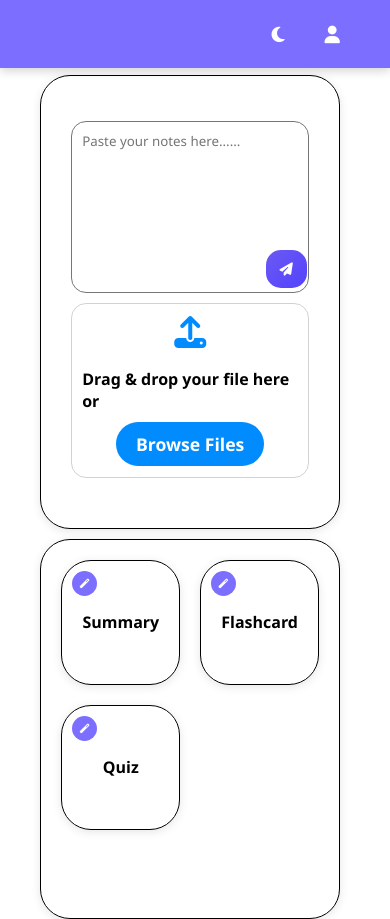
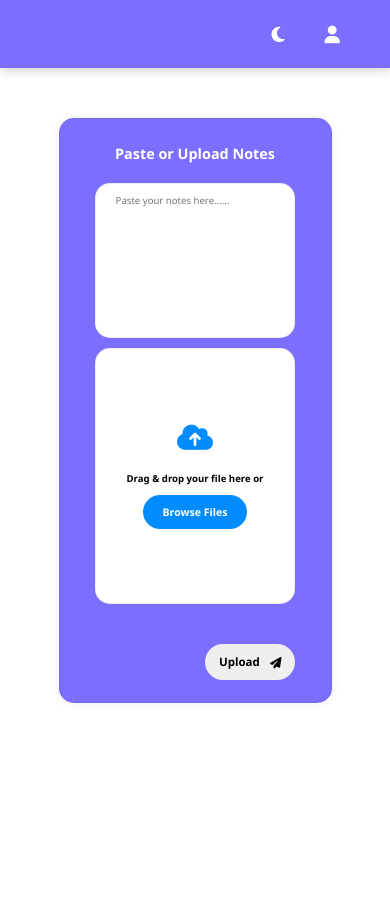
Before and after one commit to CHINMAYBHT/WEB_TECH_PROJECT, a website: page public/assets/pages/uploadNotes.html in a window 390 px wide. Drawn offline with Linux system fonts and the light colour scheme.

```diff
--- a/public/assets/CSS/uploadNotes.css
+++ b/public/assets/CSS/uploadNotes.css
@@ -22,6 +22,41 @@
 
 
 
+/* Loader */
+.loader{
+    display: none;
+    position: fixed;
+    top: 0;
+    left: 0;
+    width: 100%;
+    height: 100%;
+    background: rgba(0, 0, 0, 0.7);
+    z-index: 9999;
+}
+
+.loader.display{
+    display: block;
+}
+
+.loader::before{
+    content: "";
+    position: absolute;
+    top: 50%;
+    left: 50%;
+    transform: translate(-50%, -50%);
+    width: 50px;
+    height: 50px;
+    border: 5px solid rgba(255, 255, 255, 0.1);
+    border-radius: 50%;
+    border-top-color: #fff;
+    animation: spin 1.3s linear infinite;
+}
+
+@keyframes spin {
+    to {
+        transform: translate(-50%, -50%) rotate(360deg);
+    }
+}
 
 
 
@@ -36,87 +71,63 @@
     width: 100vw;
     padding-top: 2%;
     display: flex;
-    justify-content: right;
+    justify-content: center;
 }
 
 .container{
     display: flex;
+    flex-direction: column;
     height: 85%;
-    width: 90%;
+    width: 70%;
     gap: 10px;
     margin:0px 50px 0px 50px;
     justify-content: space-between;
+    border: 1px solid rgba(0, 0, 0, 0.076);
+    box-shadow: 0px 0px 10px rgba(0, 0, 0, 0.076);
+    border-radius: 15px;
+    padding: 10px;
+    background-color: #7C6FFF;
+}
 
+.uploadfilesbutton{
+    display: flex;
+    justify-content: end;
+    width: 90%;
+    margin-bottom: 10px;
+}
+.send{
+    margin-bottom: 2px;
+    border: none;
+    /* background: linear-gradient(135deg, #6b59f2 0%, #5343fe 100%); */
+    color: white;
+    border-radius: 25px;
+    padding: 10px 14px;
+    cursor: pointer;
+    font-size: 1.2em;
+    display: flex;
+    gap:10px;
+    font-weight: bold;
+    color: black;
+}
+.send:hover{
+    /* background: linear-gradient(135deg, #5540f4 0%, #3e2ef2 100%); */
+}
+.send>.fa-paper-plane{
+    margin-top: 4px;
 }
 
 
 
-/* Upload file */
+
+
+
+
+
+/* Upload */
 .upload{
     flex: 4;
-    border: 1px solid black;
-    box-shadow: 0 2px 10px rgba(0, 0, 0, 0.1);
-    border-radius: 30px;
 }
 
-
-/* Generate flashcards etc */
-.preview{
-    padding: 20px;
-    flex: 1;
-    border-radius: 30px;
-    border: 1px solid white;
-    display: grid;
-    grid-template-columns:125px 125px;
-    grid-template-rows: 125px 125px;
-    border: 1px solid black;
-    box-shadow: 0 2px 10px rgba(0, 0, 0, 0.1);
-    gap: 20px;
-}
-
-.summary,.flashcard,.quiz{
-    position: relative;
-    /* background-color: rgba(125, 91, 112, 0.537); */
-    background-color: rgba(255, 255, 255,0.8);
-    border-radius: 30px;
-    padding: 20px;
-    display: flex;
-    justify-content: center;
-    align-items: center;
-    border: 1px solid black;
-    box-shadow: 0 2px 10px rgba(0, 0, 0, 0.1);
-    cursor: pointer;
-    /* color: white; */
-}
-
-.summary:hover,.flashcard:hover,.quiz:hover{
-    /* background-color: rgba(154, 113, 138, 0.537); */
-    background-color: rgba(255, 255, 255, 0.543);
-}
-
-.head{
-    font-size: 1em;
-    font-weight: bold;
-}
-
-
-.preview .magic{
-    background: #7C6FFF;
-    border-radius: 50%;
-    padding: 8px;
-    position: absolute;
-    font-size: 0.6em;
-    top: 8%;
-    left: 8%;
-    color: white;
-}
-
-.preview .magic:hover{
-    background-color: #6B5FE8;
-}
-
-
-/* Upload Box */
  .uploadBox{
     position: relative;
     display: flex;
@@ -124,42 +135,33 @@
     align-items: center;
     justify-content: space-evenly;
     height: 100%;
-    padding: 45px 0px 20px 0px;
+    padding: 15px 0px 0px 0px;
     gap: 10px;
 }
 
 .uploadBox .input{
-    height: 50%;
+    flex: 2;
     position: relative;
     width:80%;
 }
 
 .uploadBox>.input>textarea{
-    position: inherit;
     resize: none;
     width: 100%;
     height: 100%;
     border-radius: 15px;
-    padding: 10px;
+    padding: 10px 20px;
+    font-size: 1em;
+    transition: none;
+    border: 1px solid rgba(0, 0, 0, 0.076);
 }
-.send{
-    position: absolute;
-    bottom: 2%;
-    right: 1%;
-    margin-bottom: 2px;
-    border: none;
-    background: linear-gradient(135deg, #6b59f2 0%, #5343fe 100%);
-    color: white;
-    border-radius: 15px;
-    padding: 10px 14px;
-    cursor: pointer;
+
+.input>textarea:focus{
+    outline: 1px solid rgba(0, 0, 0, 0.476);
 }
-.input>textarea:focus{
-    outline: 1px solid rgba(0, 0, 0, 0.275);
-}
-input:focus{
-    outline:1px solid #7C6FFF;
-}
+
+
+
 
 
 /* Drag and drop */
@@ -169,16 +171,18 @@
     justify-content: center;
     align-items: center;
     font-weight: 600;
-    border: 1px solid rgba(0, 0, 0, 0.176);
+    border: 1px solid rgba(0, 0, 0, 0.076);
     width:80%;
     border-radius: 15px;
-    height: 50%;
+    flex: 2;
     padding: 10px;
+    background-color: white;
 }
 
-.fa-upload{
-    font-size: 2em;
+.fa-upload,.fa-cloud-arrow-up{
+    font-size: 3em;
     margin-bottom: 20px;
+    color: rgb(0, 140, 255);
 }
 .uploadarea button{
     background-color: rgb(0, 140, 255);
@@ -190,6 +194,9 @@
     font-size: 1.1em;
     padding: 10px 20px;
     cursor: pointer;
+}
+.uploadarea button:hover{
+    background-color: rgb(4, 123, 220);
 }
 .uploadarea.dragover{
     border: 2px solid rgb(0, 0, 0);
@@ -204,10 +211,7 @@
     align-items: center;
     gap: 5px;
 }
-.fa-upload{
-    color: rgb(0, 140, 255);
 
-}
 .namesize{
     display: inline-block;
 
@@ -232,21 +236,23 @@
 
 
 /* Responsive Design */
-@media (max-width: 768px) {
+@media (max-width: 779px) {
     .container{
-        flex-direction: column;
-        gap: 10px;
-        height: 100vh;
+        font-size: 0.8em;
     }
-    .preview{
-        flex:3;
-        grid-template-columns: repeat(2,1fr);
+    .uploadBox>.uploadarea{
+        flex: 3;
+    }
+    .uploadBox textarea{
+        flex: 1;
     }
 }
 
 
 @media(max-width:400px){
-    .uploadBox>p{
+    .container{
+        margin-top: 5vh;
+        height: 70%;
         font-size: 0.6em;
     }
 }
--- a/public/assets/JS/uploadNotes.js
+++ b/public/assets/JS/uploadNotes.js
@@ -4,7 +4,34 @@
     let filename = document.querySelector('.filename');
     let browseBtn = document.querySelector('.uploadarea button');
     let uploadArea = document.querySelector('.uploadarea');
+    let uploadbtn=document.querySelector('.send');
+    let loader=document.querySelector('.loader');
+    let textinput=document.querySelector('.input textarea');
 
+    let selectedFile=null;
+
+    function loading(){
+        return new Promise((res,rej)=>{
+            setTimeout(() => {
+                res(500);
+            }, 2000);
+        })
+    }
+    uploadbtn.addEventListener('click',async()=>{
+        if(selectedFile==null && textinput.value==""){
+            alert("Please select a file or enter some text");
+            return;
+        }
+        if(selectedFile!=null && textinput.value!=""){
+            alert("Please select only file or enter only text");
+            return;
+        }
+        loader.classList.add('display');
+        let val=await loading();
+        loader.classList.remove('display');
+        textinput.value="";
+        alert("Uploaded");
+    })
     browseBtn.addEventListener('click', () => fileInput.click());
 
     uploadArea.addEventListener('dragover', (e) => {
@@ -31,8 +58,8 @@
 
     fileInput.addEventListener('change', (e) => {
         e.preventDefault();
-        let file = e.target.files[0];
-        showFileName(file);
+        selectedFile = e.target.files[0];
+        showFileName(selectedFile);
     })
 
 
@@ -49,5 +76,6 @@
     window.removeFile=function(){
         fileInput.value = "";
         filename.innerHTML = "";
+        selectedFile=null;
     }
 })
--- a/public/assets/pages/uploadNotes.html
+++ b/public/assets/pages/uploadNotes.html
@@ -10,40 +10,29 @@
 </head>
 
 <body>
+    <div class="loader"></div>
     <div class="header"></div>
     <main>
         <div class="container">
             <section class="upload">
                 <div class="uploadBox">
+                <h2 style="margin-bottom: 10px; color: white;">Paste or Upload Notes</h2>
                     <div class="input">
                         <textarea placeholder="Paste your notes here......"></textarea>
-                        <button class="send"><i class="fa-solid fa-paper-plane"></i></button>
                     </div>
                     <div id="uploadArea" class="uploadarea">
-                        <i class="fa-solid fa-upload"></i>
-                            <p>Drag & drop your file here or <p><button>Browse Files</button></p></p>
-                            <input type="file" id="fileInput" accept=".pdf" />
+                        <i class="fa-solid fa-cloud-arrow-up "></i>
+                        <p>Drag & drop your file here or
+                        <p><button>Browse Files</button></p>
+                        </p>
+                        <input type="file" id="fileInput" accept=".pdf" />
                     </div>
                     <div class="filename"></div>
                 </div>
             </section>
-            <section class="preview">
-                <div class="summary">
-                    <i class="fas fa-magic magic"></i>
-                    <p class="head">Summary</p>
-                </div>
-                <div class="flashcard">
-                    <i class="fas fa-magic magic"></i>
-                    <p class="head">Flashcard</p>
-                </div>
-                <div class="quiz">
-                    <i class="fas fa-magic magic"></i>
-                    <p class="head">Quiz</p>
-                </div>
-            </section>
+            <div class="uploadfilesbutton"><button class="send"><p>Upload</p><i class="fa-solid fa-paper-plane"></i></button></div>
         </div>
     </main>
-
     <script src="../JS/header.js"></script>
     <script src="../JS/uploadNotes.js"></script>
 </body>
```
